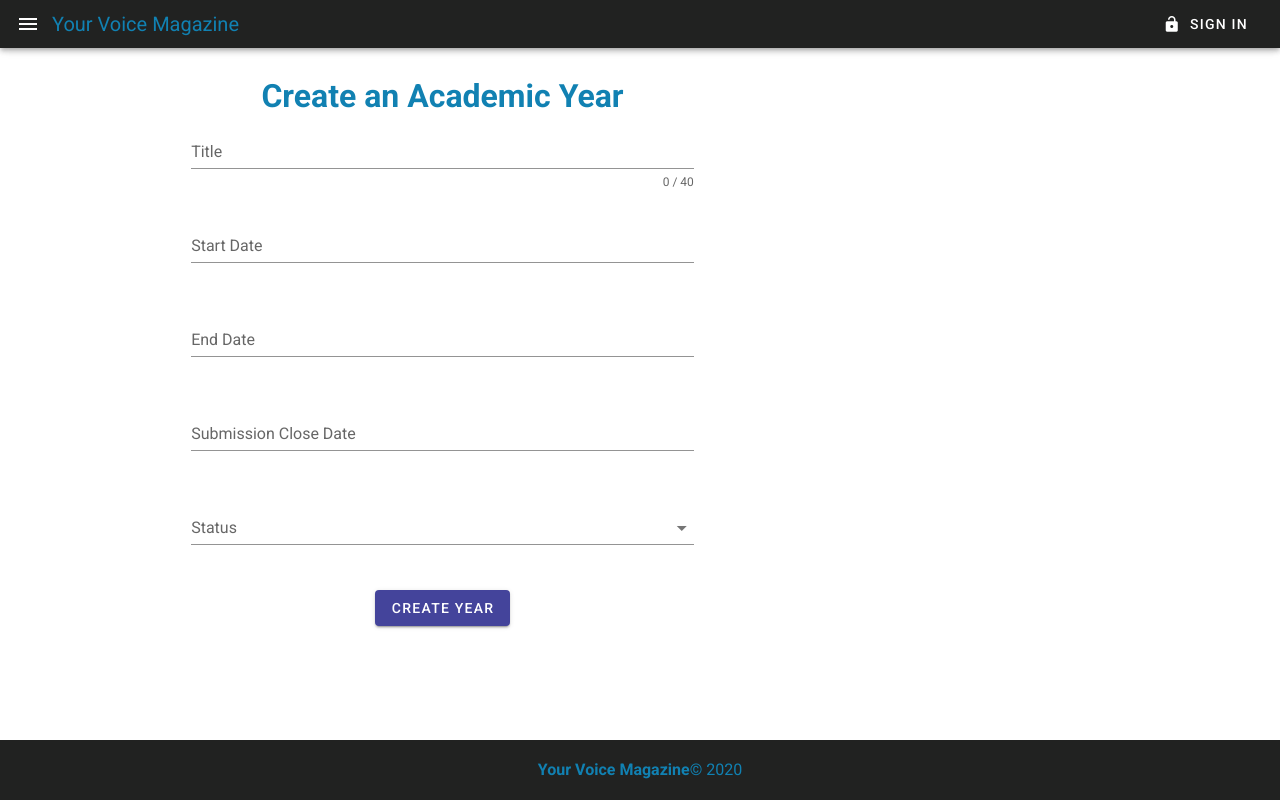
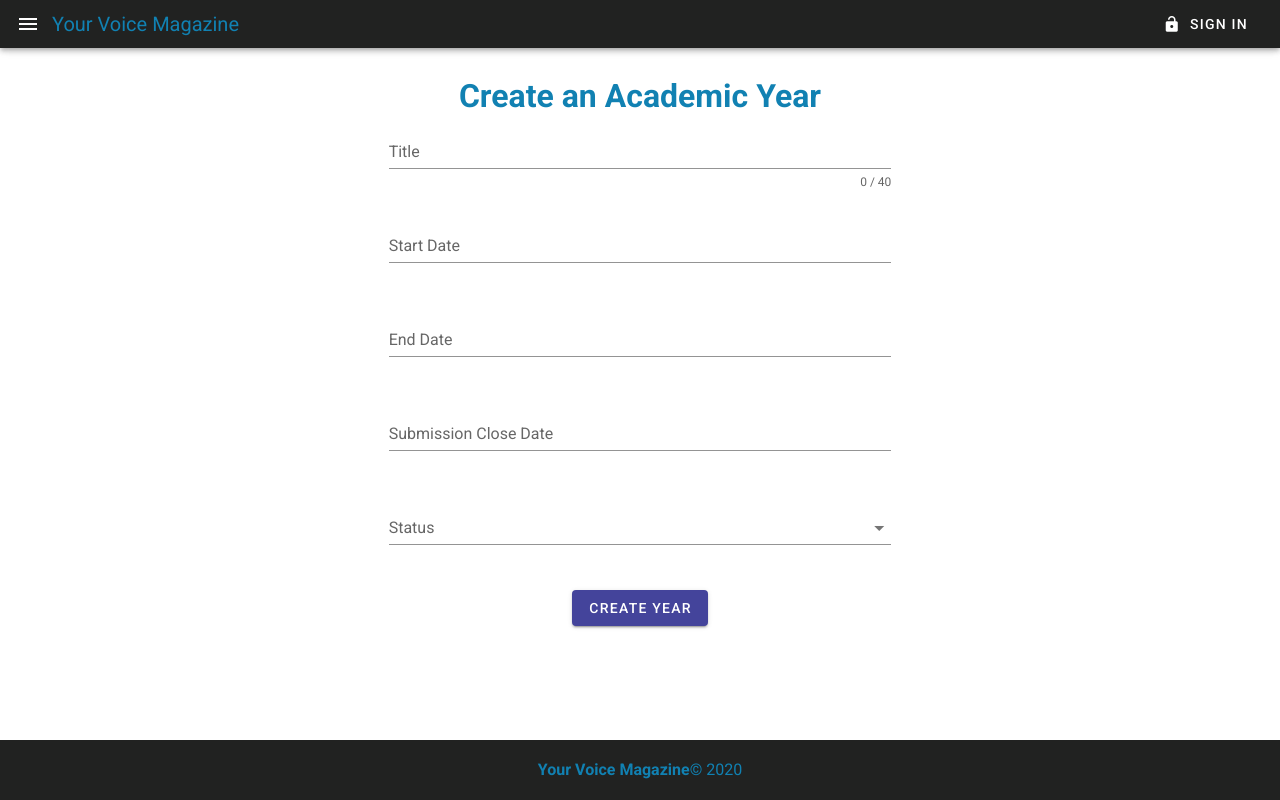
Before and after one commit to EWSD2/your-voice-client, a Nuxt app: page /Years/add in a window 1280 px wide. Built offline with nearby package versions, Linux system fonts and the light colour scheme.

Commit message:
Tweak offsets

```diff
--- a/pages/Years/_id.vue
+++ b/pages/Years/_id.vue
@@ -4,7 +4,7 @@
       <v-col
         sm="12"
         md="8"
-        offset-md="8"
+        offset-md="2"
       >
         <h1 class="secondary--text">
           Academic Year {{ year.title }}
--- a/pages/Years/add.vue
+++ b/pages/Years/add.vue
@@ -4,7 +4,7 @@
       <v-col
         sm="12"
         md="8"
-        offset-md=""
+        offset-md="2"
       >
         <h1 class="secondary--text">
           Create an Academic Year
```
